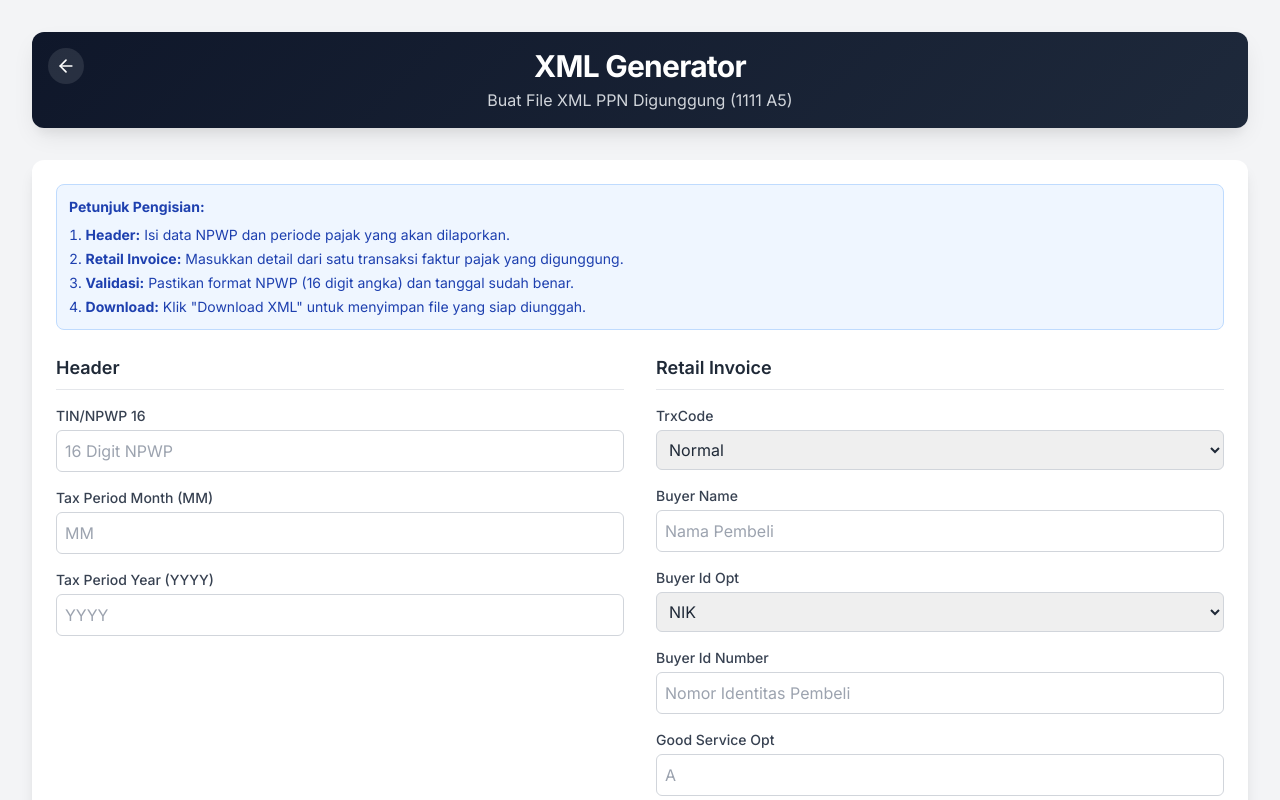
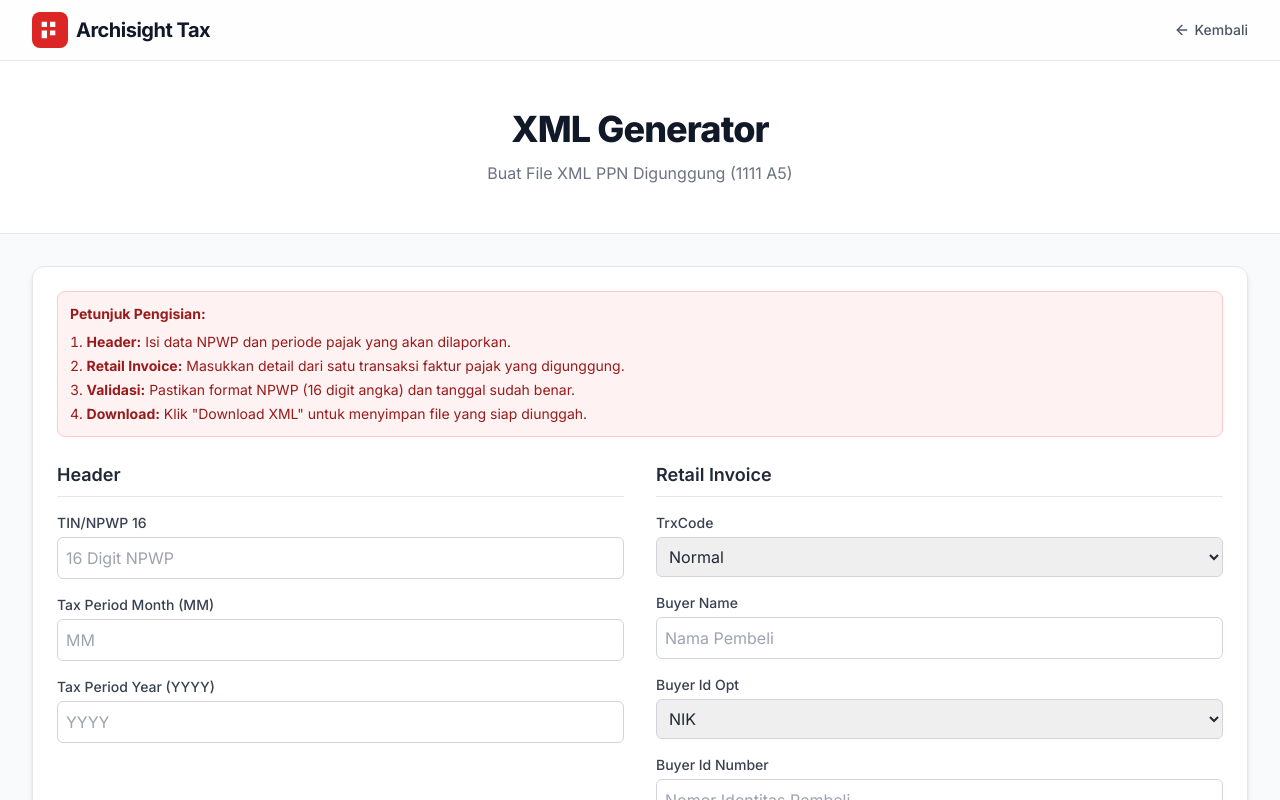
Before and after one commit to mashiker/trialtoolspajak, a plain HTML site: page xml-generator.html in a window 1280 px wide. Shown: the top 800 px of the page. Drawn offline with nearby package versions, Linux system fonts and the light colour scheme.

Commit message:
Update xml-generator.html

```diff
--- a/xml-generator.html
+++ b/xml-generator.html
@@ -7,22 +7,15 @@
     <script src="https://cdn.tailwindcss.com"></script>
     <link rel="preconnect" href="https://fonts.googleapis.com">
     <link rel="preconnect" href="https://fonts.gstatic.com" crossorigin>
-    <link href="https://fonts.googleapis.com/css2?family=Inter:wght@400;500;600;700&display=swap" rel="stylesheet">
+    <link href="https://fonts.googleapis.com/css2?family=Inter:wght@400;500;600;700;800&display=swap" rel="stylesheet">
     <style>
-        body { font-family: 'Inter', sans-serif; background-color: #f3f4f6; }
+        body { font-family: 'Inter', sans-serif; background-color: #f8fafc; }
         .form-input, .form-select {
             border: 1px solid #d1d5db; transition: all 0.2s ease-in-out; padding: 0.5rem; border-radius: 0.375rem; width: 100%;
         }
-        .form-input:focus, .form-select:focus { border-color: #4f46e5; box-shadow: 0 0 0 2px rgba(79, 70, 229, 0.3); }
-        .btn-primary { background-image: linear-gradient(to right, #4f46e5, #6366f1); transition: all 0.3s ease; box-shadow: 0 4px 15px 0 rgba(79, 70, 229, 0.3); }
-        .btn-primary:hover { box-shadow: 0 6px 20px 0 rgba(79, 70, 229, 0.4); transform: translateY(-1px); }
-        .app-header {
-            background: linear-gradient(135deg, #0f172a 0%, #1e293b 100%);
-            padding: 1rem;
-            border-radius: 0.75rem;
-            color: white;
-            box-shadow: 0 10px 25px -5px rgba(0, 0, 0, 0.1), 0 10px 10px -5px rgba(0, 0, 0, 0.04);
-        }
+        .form-input:focus, .form-select:focus { border-color: #dc2626; box-shadow: 0 0 0 2px rgba(239, 68, 68, 0.3); }
+        .btn-primary { background-color: #dc2626; color: white; transition: background-color 0.2s ease; }
+        .btn-primary:hover { background-color: #b91c1c; }
         .xml-section-header {
             font-size: 1.125rem;
             font-weight: 600;
@@ -32,20 +25,44 @@
         }
     </style>
 </head>
-<body class="bg-gray-100 text-gray-800">
+<body class="bg-gray-50 text-gray-800">
+
+    <!-- New Navigation Header -->
+    <header class="bg-white/80 backdrop-blur-md sticky top-0 z-20 border-b border-gray-200">
+        <div class="container mx-auto px-4 sm:px-6 lg:px-8">
+            <div class="flex justify-between items-center py-3">
+                <!-- Logo -->
+                <a href="index.html" class="flex items-center space-x-2">
+                    <span class="inline-block p-2 bg-red-600 rounded-lg">
+                       <svg class="w-5 h-5 text-white" viewBox="0 0 24 24" fill="currentColor" xmlns="http://www.w3.org/2000/svg"><path d="M12 8.36364L12 2L18.3636 2L18.3636 8.36364H12ZM12 12.5455V18.3636H18.3636V12.5455H12ZM2 2L2 8.36364H8.36364L8.36364 2H2ZM2 12.5455L2 22L8.36364 22L8.36364 12.5455H2Z"/></svg>
+                    </span>
+                    <span class="text-xl font-bold text-gray-900 tracking-tight">Archisight Tax</span>
+                </a>
+                <!-- Back Button -->
+                <a href="index.html" class="text-gray-600 hover:text-red-600 text-sm font-medium flex items-center space-x-1">
+                    <svg xmlns="http://www.w3.org/2000/svg" width="16" height="16" viewBox="0 0 24 24" fill="none" stroke="currentColor" stroke-width="2" stroke-linecap="round" stroke-linejoin="round"><line x1="19" y1="12" x2="5" y2="12"></line><polyline points="12 19 5 12 12 5"></polyline></svg>
+                    <span>Kembali</span>
+                </a>
+            </div>
+        </div>
+    </header>
+
+    <!-- Main Title Section -->
+    <div class="bg-white border-b border-gray-200">
+        <div class="container mx-auto py-12 px-4 sm:px-6 lg:px-8 text-center">
+            <h1 class="text-3xl sm:text-4xl font-extrabold tracking-tight text-gray-900">
+                XML Generator
+            </h1>
+            <p class="mt-3 max-w-2xl mx-auto text-base text-gray-500">
+                Buat File XML PPN Digunggung (1111 A5)
+            </p>
+        </div>
+    </div>
 
     <div class="container mx-auto p-4 sm:p-6 lg:p-8 max-w-7xl">
-        <header class="app-header relative text-center mb-8">
-            <h1 class="text-2xl sm:text-3xl font-bold tracking-tight">XML Generator</h1>
-            <p class="text-sm sm:text-base text-gray-300 mt-1">Buat File XML PPN Digunggung (1111 A5)</p>
-             <a href="index.html" class="absolute top-4 left-4 text-white bg-white/10 hover:bg-white/20 rounded-full p-2 transition-colors">
-                <svg xmlns="http://www.w3.org/2000/svg" width="20" height="20" viewBox="0 0 24 24" fill="none" stroke="currentColor" stroke-width="2" stroke-linecap="round" stroke-linejoin="round"><line x1="19" y1="12" x2="5" y2="12"></line><polyline points="12 19 5 12 12 5"></polyline></svg>
-            </a>
-        </header>
-
         <div id="xml-generator-content">
-            <div class="bg-white p-6 rounded-xl shadow-lg">
-                 <div class="mb-6 p-3 bg-blue-50 border border-blue-200 rounded-lg text-sm text-blue-800">
+            <div class="bg-white p-6 rounded-xl shadow-md border border-gray-200">
+                 <div class="mb-6 p-3 bg-red-50 border border-red-200 rounded-lg text-sm text-red-800">
                     <h5 class="font-bold mb-2">Petunjuk Pengisian:</h5>
                     <ol class="list-decimal list-inside space-y-1">
                         <li><strong>Header:</strong> Isi data NPWP dan periode pajak yang akan dilaporkan.</li>
@@ -160,14 +177,12 @@
             if(errorContainer) errorContainer.innerHTML = '';
         }
 
-        // --- XML GENERATOR LOGIC ---
         function setupXmlGenerator() {
             const downloadBtn = document.getElementById('xml-download-btn');
             const resetBtn = document.getElementById('xml-reset-btn');
 
             downloadBtn.addEventListener('click', generateAndDownloadXml);
             resetBtn.addEventListener('click', resetXmlForm);
-            // Set default date on initial load
             resetXmlForm();
         }
 
@@ -197,7 +212,6 @@
                 const taxMonth = document.getElementById('xml-tax-month').value;
                 const taxYear = document.getElementById('xml-tax-year').value;
 
-                // Simple validation
                 if (!tin || tin.length !== 16 || !/^\d+$/.test(tin)) {
                     throw new Error("TIN/NPWP harus 16 digit angka.");
                 }
@@ -246,7 +260,6 @@
             }
         }
 
-        // --- INITIALIZE ---
         setupXmlGenerator();
     });
     </script>
```
